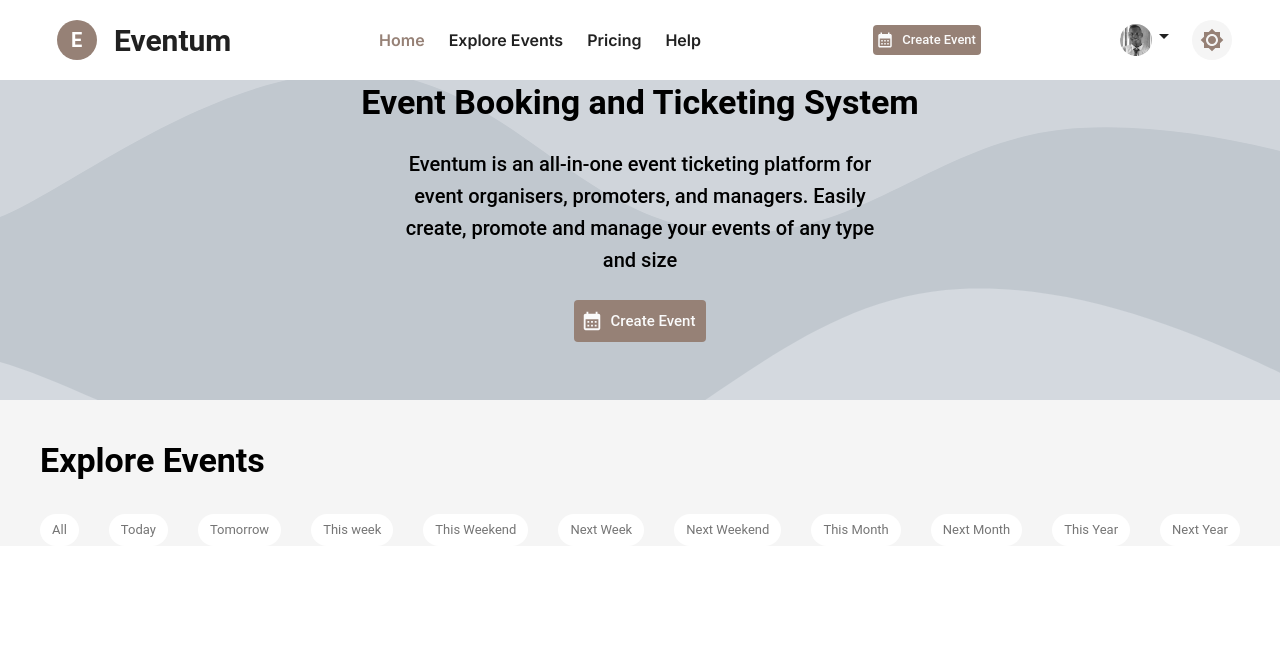
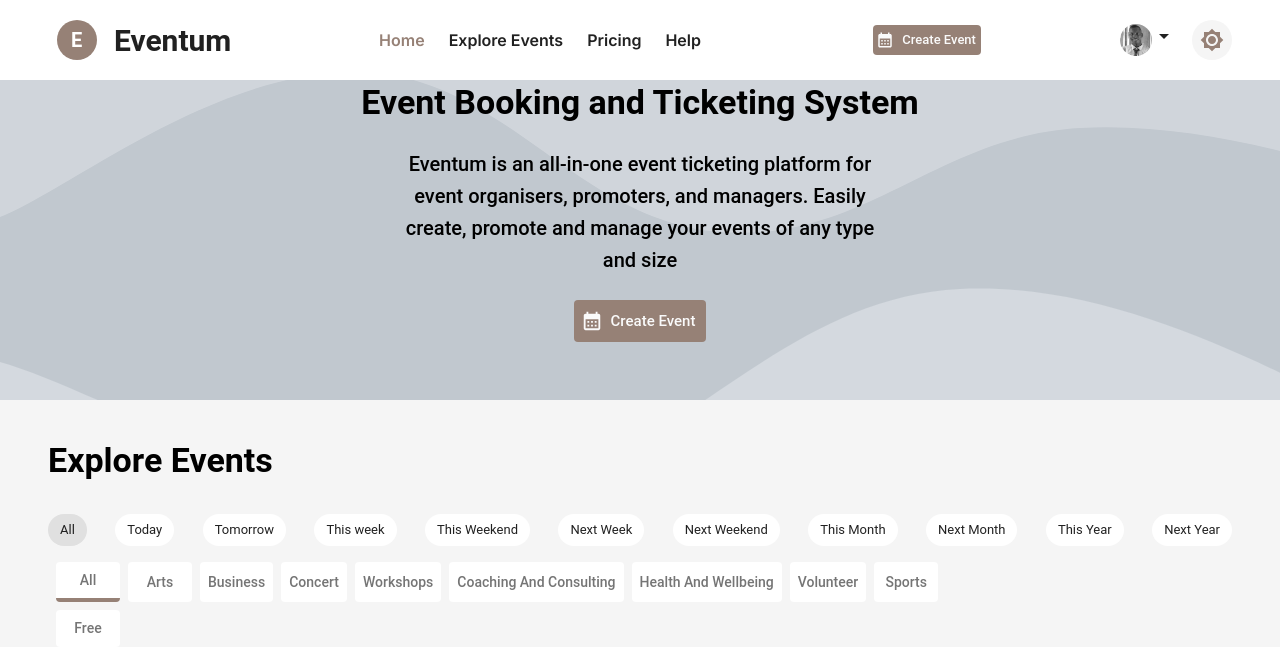
Before and after one commit to Sosaristic/event-handler, a Next.js app: page / in a window 1280 px wide. Shown: the top 672 px of the page. Built offline with nearby package versions, Linux system fonts and the light colour scheme.

Commit message:
update: updated chips and tabs data

```diff
--- a/components/componentData/data.js
+++ b/components/componentData/data.js
@@ -1,26 +1,26 @@
 export const chipData = [
-  { title: "All" },
-  { title: "Today" },
-  { title: "Tomorrow" },
-  { title: "This week" },
-  { title: "This Weekend" },
-  { title: "Next Week" },
-  { title: "Next Weekend" },
-  { title: "This Month" },
-  { title: "Next Month" },
-  { title: "This Year" },
-  { title: "Next Year" },
+  { title: "All",id: 1 },
+  { title: "Today", id: 2 },
+  { title: "Tomorrow", id: 3 },
+  { title: "This week", id: 4 },
+  { title: "This Weekend", id: 5 },
+  { title: "Next Week", id: 6 },
+  { title: "Next Weekend", id: 7 },
+  { title: "This Month", id: 8 },
+  { title: "Next Month", id: 9 },
+  { title: "This Year", id: 10 },
+  { title: "Next Year", id: 11 },
 ];
 
 export const tabsData = [
-  { title: "All" },
-  { title: "Arts" },
-  { title: "Business" },
-  { title: "Concert" },
-  { title: "Workshops" },
-  { title: "Coaching and consulting" },
-  { title: "Health and Wellbeing" },
-  { title: "Volunteer" },
-  { title: "Sports" },
-  { title: "Free" },
+  { title: "All", id: 1 },
+  { title: "Arts", id: 2 },
+  { title: "Business", id: 3 },
+  { title: "Concert", id: 4 },
+  { title: "Workshops", id: 5 },
+  { title: "Coaching and consulting", id: 6 },
+  { title: "Health and Wellbeing", id: 7 },
+  { title: "Volunteer", id: 8 },
+  { title: "Sports", id: 9 },
+  { title: "Free", id: 10 },
 ];
--- a/pages/index.js
+++ b/pages/index.js
@@ -1,10 +1,32 @@
-import { Typography, Box, Chip, Stack, Container } from "@mui/material";
+import React, { useState } from "react";
+import {
+  Typography,
+  Box,
+  Chip,
+  Stack,
+  Container,
+  Tabs,
+  Tab,
+  Button,
+} from "@mui/material";
 import Head from "next/head";
 import CreateEventButton from "../components/CreateEventButton";
 import NavBar from "../components/NavBar";
-import { chipData } from "../components/componentData/data";
+import { chipData, tabsData } from "../components/componentData/data";
 
 export default function Home() {
+  const [tabValue, setTabValue] = useState(1);
+  const [chipValue, setChipValue] = useState(1)
+const handleFilter = (id, context)=>{
+  if(context === "tab"){
+ setTabValue(id)
+}
+if(context === "chip"){
+  setChipValue(id)
+}
+
+}
+
   return (
     <>
       <Head>
@@ -56,15 +78,14 @@ export default function Home() {
             </Box>
           </section>
 
-          <Container
-            disableGutters
+          <Box
             sx={{
               display: "flex",
               flexDirection: "column",
               justifyContent: "space-around",
-
+              position: "relative",
               marginTop: 2,
-              padding: { xs: 1, md: 0 },
+              padding: { xs: 1, md: "0 3rem" },
             }}
           >
             <Typography mt={3} variant="h4" sx={{ fontWeight: 700 }}>
@@ -82,15 +103,47 @@ export default function Home() {
               }}
             >
               {chipData.map((item) => {
+                const {title, id} = item
                 return (
                   <Chip
-                    label={item.title}
-                    sx={{ backgroundColor: "white", color: "grey.600" }}
+                  key={id}
+                    label={title}
+                    sx={{ backgroundColor: `${chipValue === id? "grey.300": "white"}`, color: "grey.900" }}
+                    onClick={()=>handleFilter(id, "chip")}
+
                   />
                 );
               })}
             </Box>
-          </Container>
+            <Box
+              sx={{
+                marginTop: 2,
+                display: "flex",
+                flexWrap: "wrap",
+                width: { md: "80%" },
+                rowGap: 1,
+              }}
+            >
+              {tabsData.map((item) => {
+                const { title, id } = item;
+                return (
+                  <Button
+                  key={id}
+                    sx={{
+                      textTransform: "capitalize",
+                      backgroundColor: "white",
+                      marginLeft: 1,
+                      color: "grey.600",
+                      borderBottom: `${tabValue === id && "4px solid #968176"}`
+                    }}
+                    onClick={()=>handleFilter(id, "tab")}
+                  >
+                    {title}
+                  </Button>
+                );
+              })}
+            </Box>
+          </Box>
         </Box>
       </main>
     </>
```
